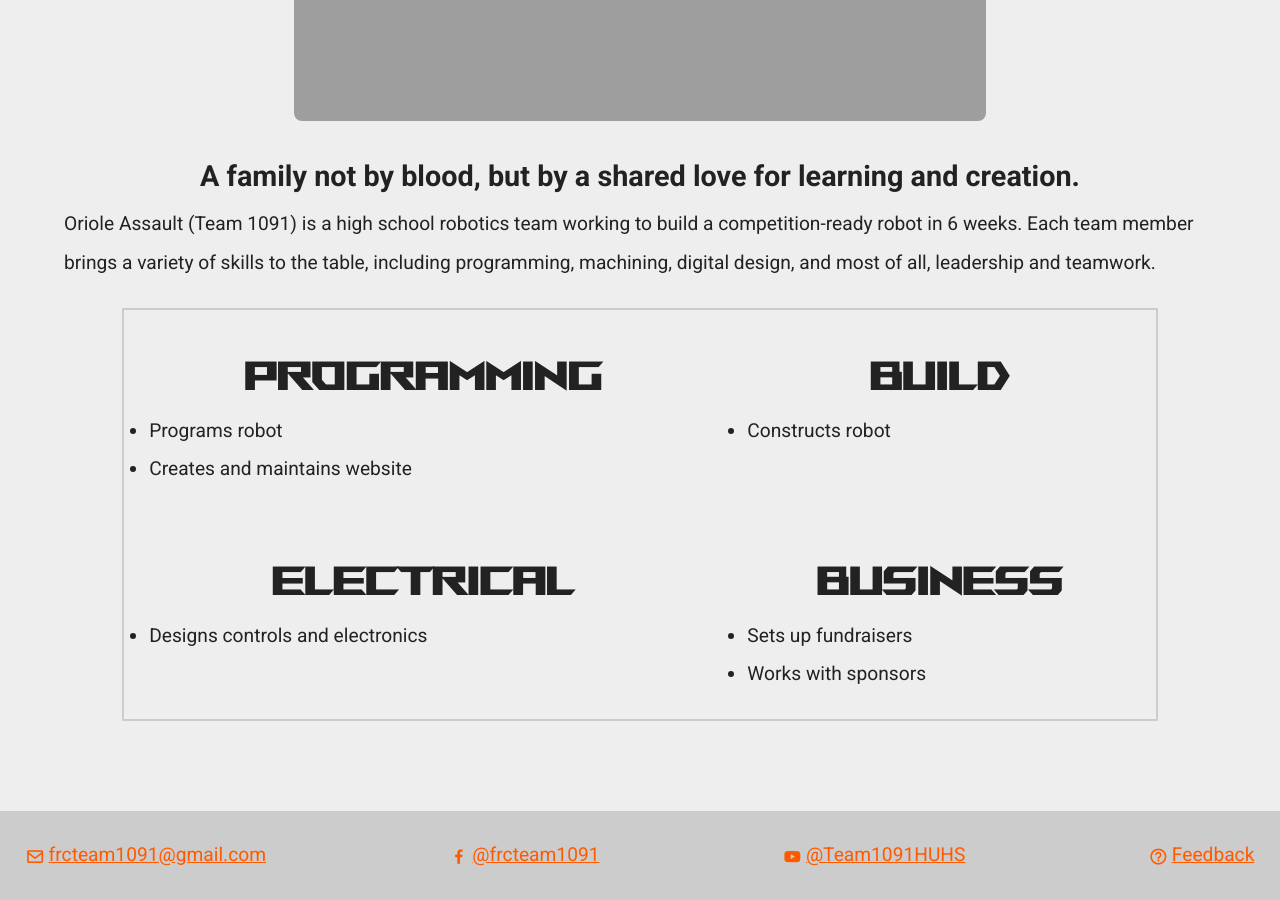
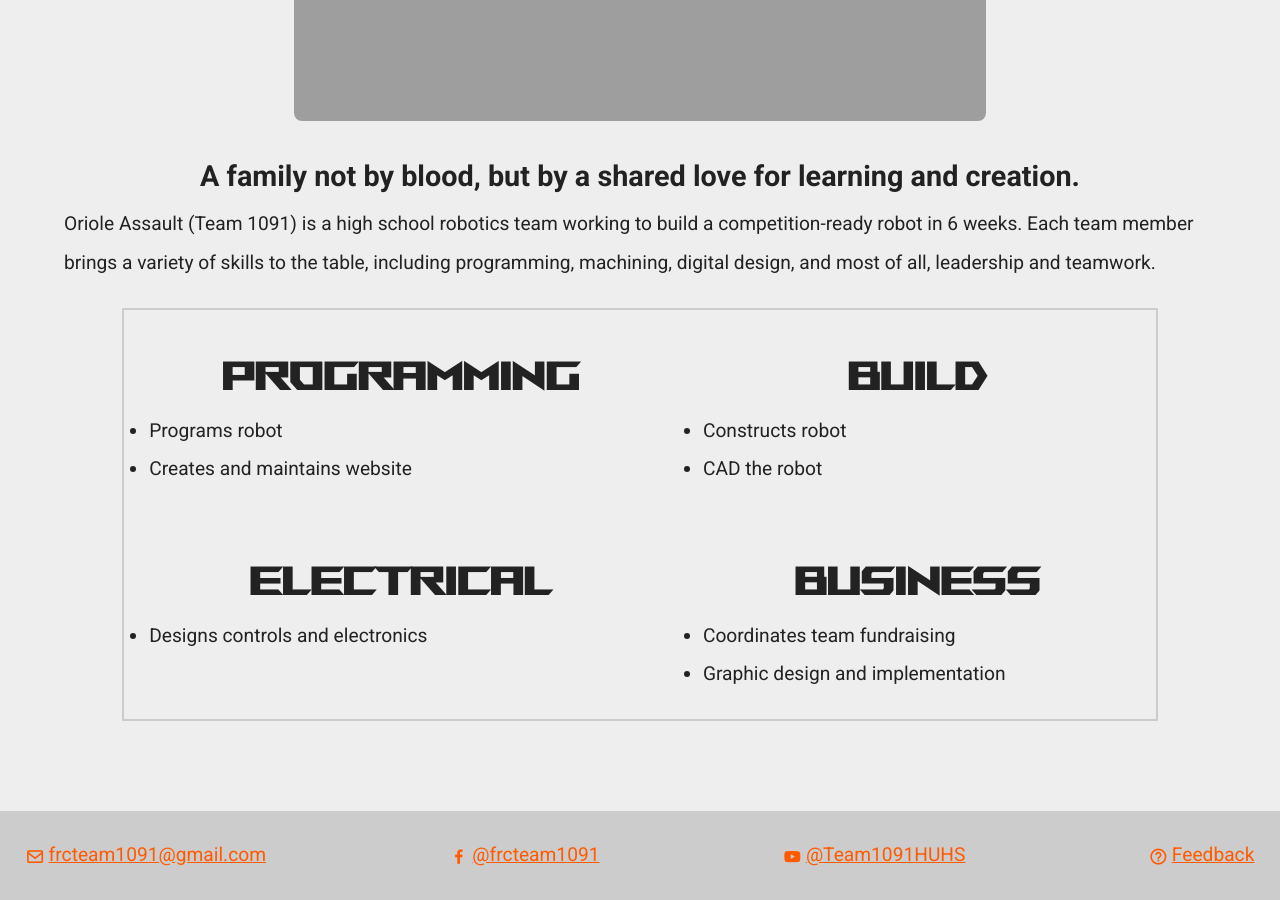
Before and after one commit to Team1091/team1091.github.io, a Jekyll site: the page built from index.html, in a window 1280 px wide and 900 px high, scrolled down 1003 px. Built offline with Jekyll 4.4.1, drawn with Linux system fonts in a browser that asks for light colours.

Commit message:
Update index.html

```diff
--- a/index.html
+++ b/index.html
@@ -52,6 +52,7 @@
         <td><h1>Build</h1>
             <ul>
                 <li>Constructs robot</li>
+                <li>CAD the robot</li>
             </ul>
         </td>
     </tr>
@@ -63,8 +64,8 @@
         </td>
         <td><h1>Business</h1>
             <ul>
-                <li>Sets up fundraisers</li>
-                <li>Works with sponsors</li>
+                <li>Coordinates team fundraising</li>
+                <li>Graphic design and implementation</li>
             </ul>
         </td>
     </tr>
```
